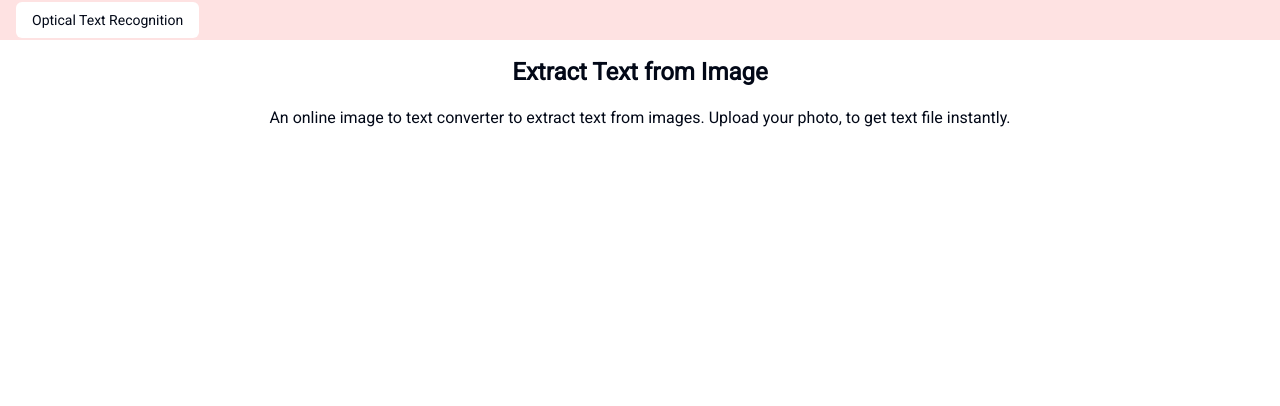
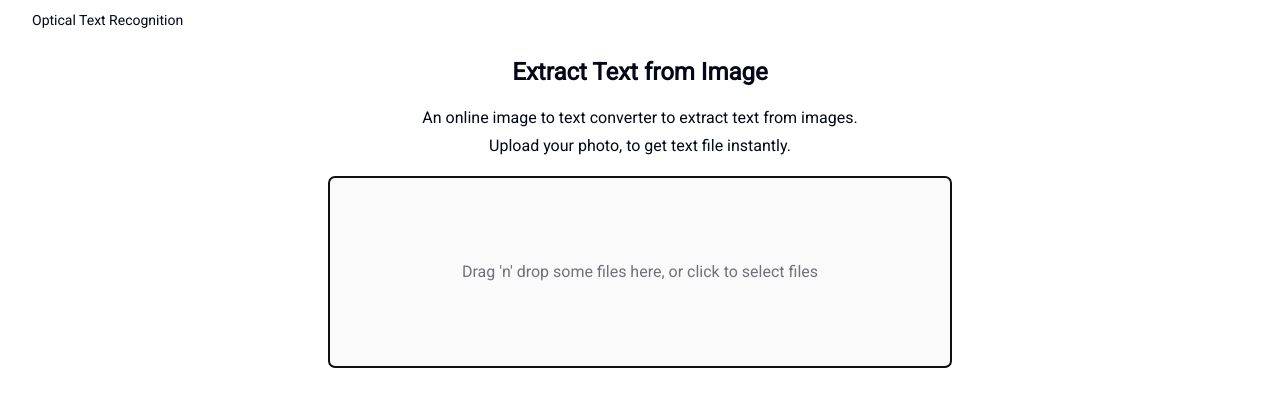
Before and after one commit to idarciooliveira/optical-text-recognition, a Next.js app: page / in a window 1280 px wide. Shown: the top 406 px of the page. Built offline with nearby package versions, Linux system fonts and the light colour scheme.

Commit message:
added wrapper to dropzone

```diff
--- a/package.json
+++ b/package.json
@@ -16,9 +16,11 @@
     "class-variance-authority": "^0.7.0",
     "clsx": "^2.1.0",
     "next": "14.1.3",
+    "next-themes": "^0.3.0",
     "react": "^18",
     "react-dom": "^18",
     "react-dropzone": "^14.2.3",
+    "sonner": "^1.4.3",
     "tailwind-merge": "^2.2.1",
     "tailwindcss-animate": "^1.0.7"
   },
--- a/src/app/page.tsx
+++ b/src/app/page.tsx
@@ -1,4 +1,5 @@
 'use client'
+import DragDropZone from "@/components/drag-drop-zone";
 import {
   NavigationMenu,
   NavigationMenuItem,
@@ -9,10 +10,12 @@ import {
 import { cn } from "@/lib/utils";
 import Link from "next/link";
 
+
 export default function Home() {
+
   return (
     <div className="w-full flex min-h-screen flex-col">
-      <nav className="bg-red-100 w-full h-10 flex items-center p-4">
+      <nav className="w-full h-10 flex items-center p-4">
         <NavigationMenu>
           <NavigationMenuList >
             <NavigationMenuItem>
@@ -31,9 +34,13 @@ export default function Home() {
           Extract Text from Image
         </h2>
         <p className="text-center leading-7 text-md">
-          An online image to text converter to extract text from images.
+          An online image to text converter to extract text from images. <br />
           Upload your photo, to get text file instantly.
         </p>
+
+        <div className="flex items-center justify-center">
+          <DragDropZone />
+        </div>
       </main>
 
     </div>
--- /dev/null
+++ b/src/components/drag-drop-zone.tsx
@@ -0,0 +1,54 @@
+'use client'
+
+import React, { useEffect, useState } from 'react'
+import Dropzone, { Accept } from 'react-dropzone'
+
+const supportedFiles: Accept = {
+  'image/jpeg': ['.jpeg', '.png']
+}
+
+export default function DragDropZone() {
+
+  const [files, setFiles] = useState<any[]>([]);
+
+  useEffect(() => {
+    return () => files.forEach(file => URL.revokeObjectURL(file.preview));
+  }, [])
+
+  // const handleOnDrop = (option: Accepted)=>{
+
+  // }
+
+  return (
+    <Dropzone
+      maxSize={1024}
+      maxFiles={1}
+      autoFocus
+      accept={supportedFiles}
+      onDrop={(file, rejct, event) => {
+        console.log(rejct)
+        console.log(file)
+        setFiles(file.map(file => Object.assign(file, {
+          preview: URL.createObjectURL(file)
+        })));
+      }}>
+      {({ getRootProps, getInputProps }) => (
+        <div  {...getRootProps()} className="bg-zinc-50 text-zinc-500 border-dashed cursor-pointer border w-2/4 h-48 rounded-md text-center items-center justify-center flex">
+          <input {...getInputProps()} />
+          <p>
+            Drag 'n' drop some files here, or click to select files
+          </p>
+          <div className='flex flex-row gap-10'>
+            {files.length > 0 && files.map(file => (
+              <img
+                className='w-32 h-10'
+                src={file.preview}
+                onLoad={() => { URL.revokeObjectURL(file.preview) }}
+              />
+            ))}
+          </div>
+        </div>
+      )}
+    </Dropzone>
+  )
+}
--- /dev/null
+++ b/src/components/ui/sonner.tsx
@@ -0,0 +1,31 @@
+"use client"
+
+import { useTheme } from "next-themes"
+import { Toaster as Sonner } from "sonner"
+
+type ToasterProps = React.ComponentProps<typeof Sonner>
+
+const Toaster = ({ ...props }: ToasterProps) => {
+  const { theme = "system" } = useTheme()
+
+  return (
+    <Sonner
+      theme={theme as ToasterProps["theme"]}
+      className="toaster group"
+      toastOptions={{
+        classNames: {
+          toast:
+            "group toast group-[.toaster]:bg-background group-[.toaster]:text-foreground group-[.toaster]:border-border group-[.toaster]:shadow-lg",
+          description: "group-[.toast]:text-muted-foreground",
+          actionButton:
+            "group-[.toast]:bg-primary group-[.toast]:text-primary-foreground",
+          cancelButton:
+            "group-[.toast]:bg-muted group-[.toast]:text-muted-foreground",
+        },
+      }}
+      {...props}
+    />
+  )
+}
+
+export { Toaster }
```
Also changed, not shown: 1 other file (tests, documents, lock files or other folders).
